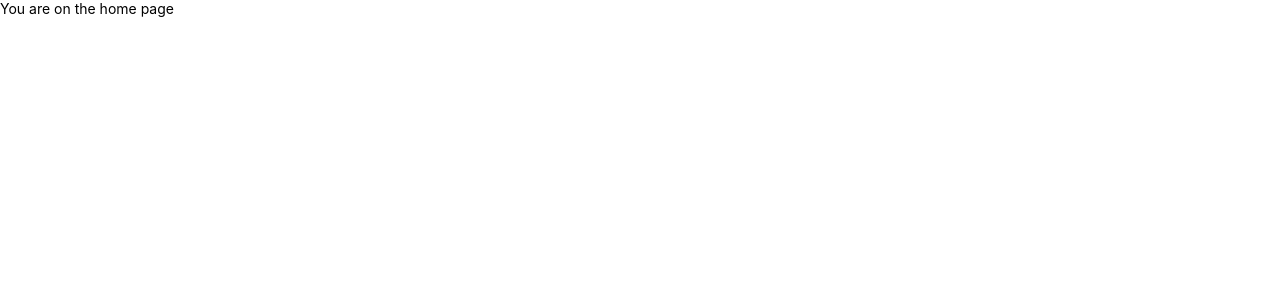
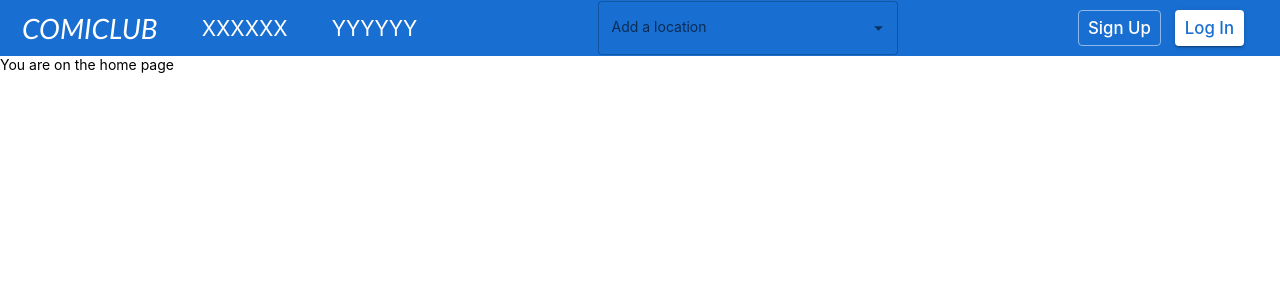
Before and after one commit to PatrickVuscan/Comiclub, a React (Create React App) app: page / in a window 1280 px wide. Shown: the top 300 px of the page. Built offline with nearby package versions, Linux system fonts and the light colour scheme.

Commit message:
Added Navbar (WIP)

```diff
--- a/src/App.jsx
+++ b/src/App.jsx
@@ -1,7 +1,7 @@
 import './App.css';
 import { BrowserRouter as Router, Switch, Route } from 'react-router-dom';
 import { ThemeProvider } from '@mui/material/styles';
-// import Navbar from './components/Navbar';
+import Navbar from './components/Navbar';
 import theme from './mui';
 
 // This is the entry into the app, so we have this bad boy making sure we import certain files
@@ -17,7 +17,7 @@ function App() {
     <ThemeProvider theme={theme}>
       <Router>
         <div className="app">
-          {/* <Navbar /> */}
+          <Navbar />
           <Switch>
             <Route path="/abc">{window.largeLorem}</Route>
             <Route path="/xyz">{window.largeLorem}</Route>
--- /dev/null
+++ b/src/components/Navbar.jsx
@@ -0,0 +1,91 @@
+import React from 'react';
+import { Link } from 'react-router-dom';
+
+import AccountCircleIcon from '@mui/icons-material/AccountCircle';
+import Autocomplete from '@mui/material/Autocomplete';
+import TextField from '@mui/material/TextField';
+import Button from '@mui/material/Button';
+
+import styles from './Navbar.module.css';
+
+const Navbar = () => {
+  const loggedIn = false;
+  return (
+    <>
+      <nav className={styles.navbar}>
+        <ul className={styles.navbarNav}>
+          {/* Logo */}
+          <li className={styles.navbarItem}>
+            <Link to="/" className={styles.logo}>
+              COMICLUB
+            </Link>
+          </li>
+
+          <li className={styles.navbarItem}>
+            <Link to="/xyz">XXXXXX</Link>
+          </li>
+          <li className={styles.navbarItem}>
+            <Link to="/xyz">YYYYYY</Link>
+          </li>
+
+          {/* Search Bar */}
+          <li className={`${styles.navbarItem} ${styles.searchbar}`}>
+            <Autocomplete
+              filterOptions={(x) => x}
+              sx={{ width: 300 }}
+              getOptionLabel={(option) => (typeof option === 'string' ? option : option.description)}
+              renderInput={(params) => <TextField {...params} label="Add a location" fullWidth />}
+            />
+          </li>
+
+          {/* Profile and Notifications */}
+          {loggedIn && (
+            <>
+              <li className={styles.navbarItem}>
+                <Link to="/xyz">SIGN UP</Link>
+              </li>
+              <li className={styles.navbarItem}>
+                <Link to="/xyz">
+                  <AccountCircleIcon />
+                  SIGN UP
+                </Link>
+              </li>
+            </>
+          )}
+
+          {/* Not signed in - Login / Signup Buttons */}
+          {!loggedIn && (
+            <>
+              <li className={styles.navbarItem}>
+                <Link to="/xyz">
+                  <Button
+                    variant="outlined"
+                    color="primary"
+                    size="small"
+                    sx={{ marginRight: '1rem', fontSize: '1.2rem', lineHeight: '2rem' }}
+                  >
+                    Sign Up
+                  </Button>
+                </Link>
+
+                <Link to="/xyz">
+                  <Button
+                    variant="contained"
+                    color="primary"
+                    size="small"
+                    sx={{ marginRight: '1rem', fontSize: '1.2rem', lineHeight: '2rem' }}
+                  >
+                    Log In
+                  </Button>
+                </Link>
+              </li>
+            </>
+          )}
+        </ul>
+      </nav>
+      <div className={styles.navbarDisplacement} />
+    </>
+  );
+};
+
+export default Navbar;
--- /dev/null
+++ b/src/components/Navbar.module.css
@@ -0,0 +1,59 @@
+.navbar {
+  width: 100vw;
+  height: 4rem;
+  position: fixed;
+  top: 0px;
+  display: flex;
+  justify-content: center;
+
+  background-color: var(--blue);
+
+  /* fonts */
+  color: white;
+  font-size: 1.5rem;
+}
+
+/* Ensures that content does not INITIALLY appear under navbar.
+   When scrolling, it'll scroll under it. */
+.navbarDisplacement {
+  height: 4rem;
+}
+
+.navbarNav {
+  list-style: none;
+  padding: 0;
+  margin: 0;
+  height: 100%;
+  width: 100%;
+  display: flex;
+  align-items: center;
+  max-width: 1400px;
+  /* justify-content: center; */
+}
+
+.navbarItem {
+  padding: 1px;
+  min-width: 2rem;
+  margin: 0 1.5rem;
+}
+
+.logo {
+  font-size: 2rem;
+  font-style: italic;
+  font-family: 'Trebuchet MS', 'Lucida Sans Unicode', 'Lucida Grande', 'Lucida Sans', Arial, sans-serif;
+}
+
+.searchbar {
+  margin: 0 auto;
+}
+
+/* Remove underlines except when hovered */
+a {
+  text-decoration: none;
+  color: inherit;
+}
+
+a:hover
+{
+  text-decoration: underline;
+}
```
